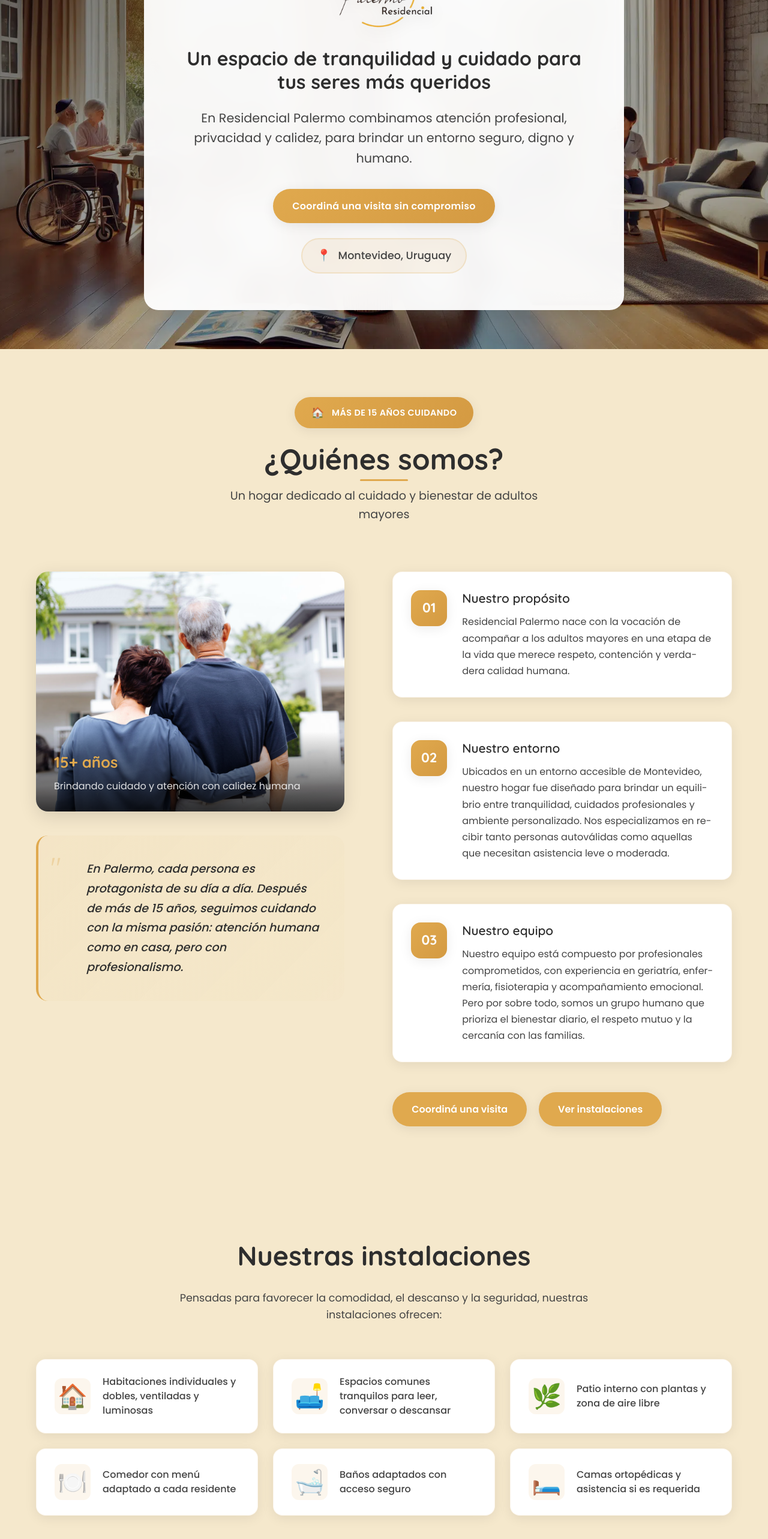
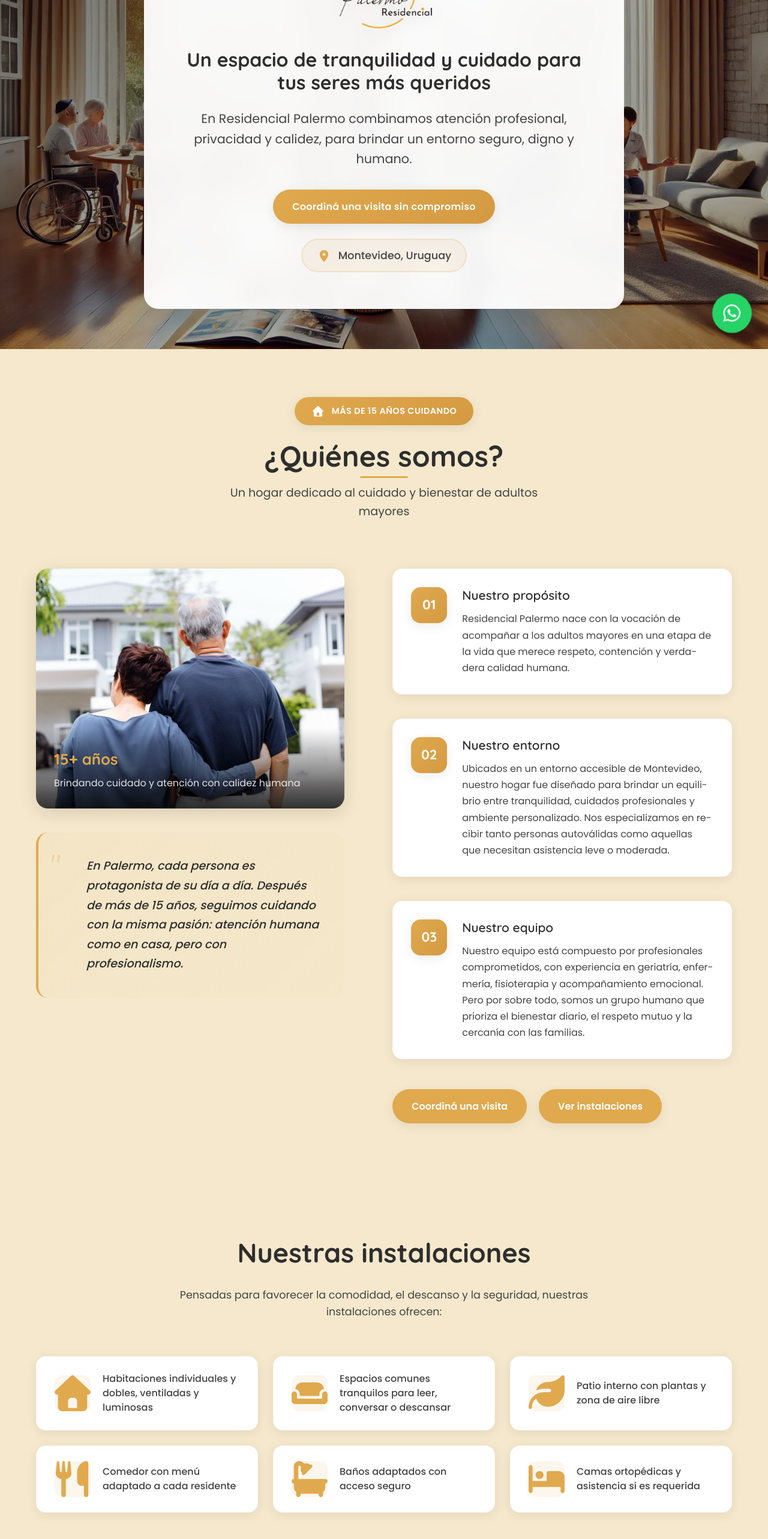
Before and after one commit to LatinGeek/residencial-palermo, a React (Create React App) app: page / in a window 1280 px wide. Shown: the part 218-2784 px from the top of the page at 60% size. Built offline with nearby package versions, Linux system fonts and the light colour scheme.

Commit message:
Whatsapp button & Replace emojis for icons

```diff
--- a/package.json
+++ b/package.json
@@ -4,6 +4,10 @@
   "private": true,
   "dependencies": {
     "@emailjs/browser": "^4.4.1",
+    "@fortawesome/fontawesome-free": "^7.0.1",
+    "@fortawesome/free-brands-svg-icons": "^7.0.1",
+    "@fortawesome/free-solid-svg-icons": "^7.0.1",
+    "@fortawesome/react-fontawesome": "^3.0.2",
     "@testing-library/dom": "^10.4.0",
     "@testing-library/jest-dom": "^6.6.3",
     "@testing-library/react": "^16.3.0",
--- a/src/App.css
+++ b/src/App.css
@@ -70,7 +70,7 @@
 
 .logo h1 {
   color: white;
-  font-size: 1.8rem;
+  font-size: 1.5rem;
   font-weight: 600;
   font-family: 'Quicksand', 'Nunito', 'DM Serif Display', serif;
 }
@@ -2436,3 +2436,63 @@
   font-size: 14px;
   font-weight: 500;
 }
+
+/* WhatsApp Floating Button */
+.whatsapp-float {
+  position: fixed;
+  width: 60px;
+  height: 60px;
+  bottom: 30px;
+  right: 30px;
+  background-color: #25D366;
+  color: white;
+  border-radius: 50px;
+  text-align: center;
+  font-size: 30px;
+  box-shadow: var(--medium-shadow);
+  z-index: 1000;
+  transition: all 0.3s ease;
+  display: flex;
+  align-items: center;
+  justify-content: center;
+  text-decoration: none;
+  animation: pulse 2s infinite;
+}
+
+.whatsapp-float:hover {
+  background-color: #20BD5F;
+  transform: scale(1.1);
+  box-shadow: var(--strong-shadow);
+}
+
+.whatsapp-float:focus {
+  outline: 2px solid var(--primary-orange);
+  outline-offset: 2px;
+}
+
+.whatsapp-icon {
+  color: white;
+}
+
+@keyframes pulse {
+  0% {
+    transform: scale(1);
+  }
+  50% {
+    transform: scale(1.1);
+  }
+  100% {
+    transform: scale(1);
+  }
+}
+
+/* Responsive adjustments for WhatsApp button */
+@media (max-width: 1024px) {
+  .whatsapp-float {
+    width: 50px;
+    height: 50px;
+    font-size: 24px;
+    bottom: 20px;
+    right: 20px;
+  }
+}
--- a/src/App.js
+++ b/src/App.js
@@ -1,5 +1,8 @@
 import React, { useState, useEffect } from 'react';
 import emailjs from '@emailjs/browser';
+import { FontAwesomeIcon } from '@fortawesome/react-fontawesome';
+import { faMapMarkerAlt, faHome, faCouch, faLeaf, faUtensils, faBath, faBed, faUserMd, faPills, faHandsBubbles, faMusic, faMedkit, faBook, faBrain, faPhone, faClock, faEnvelope, faCheckCircle, faExclamationTriangle, faHourglass, faArrowRight, faSearch, faTimes, faChevronLeft, faChevronRight } from '@fortawesome/free-solid-svg-icons';
+import { faWhatsapp } from '@fortawesome/free-brands-svg-icons';
 import './App.css';
 
 function App() {
@@ -232,7 +235,7 @@
       <header className={`header ${isScrolled ? 'scrolled' : ''}`}>
         <div className="container">
           <div className="logo">
-            <h1>Palermo</h1>
+            <h1>Residencial Palermo</h1>
           </div>
 
           {/* Hamburger Menu Button */}
@@ -300,7 +303,7 @@
                 </div>
                 <div className="hero-location-row">
                   <div className="hero-location">
-                    <span className="location-icon">📍</span>
+                    <FontAwesomeIcon icon={faMapMarkerAlt} className="location-icon" />
                     <span>Montevideo, Uruguay</span>
                   </div>
                 </div>
@@ -313,7 +316,7 @@
           <div className="container">
             <div className="about-header-modern animate-on-scroll">
               <div className="about-badge-modern animate-item">
-                <span className="badge-icon">🏠</span>
+                <FontAwesomeIcon icon={faHome} className="badge-icon" />
                 <span>Más de 15 años cuidando</span>
               </div>
               <h2 className="animate-item">¿Quiénes somos?</h2>
@@ -388,27 +391,27 @@
             <p className="facilities-intro animate-on-scroll animate-item">Pensadas para favorecer la comodidad, el descanso y la seguridad, nuestras instalaciones ofrecen:</p>
             <div className="facilities-features animate-on-scroll">
               <div className="feature-item animate-item">
-                <span className="feature-icon">🏠</span>
+                <FontAwesomeIcon icon={faHome} className="feature-icon" />
                 <span>Habitaciones individuales y dobles, ventiladas y luminosas</span>
               </div>
               <div className="feature-item animate-item">
-                <span className="feature-icon">🛋️</span>
+                <FontAwesomeIcon icon={faCouch} className="feature-icon" />
                 <span>Espacios comunes tranquilos para leer, conversar o descansar</span>
               </div>
               <div className="feature-item animate-item">
-                <span className="feature-icon">🌿</span>
+                <FontAwesomeIcon icon={faLeaf} className="feature-icon" />
                 <span>Patio interno con plantas y zona de aire libre</span>
               </div>
               <div className="feature-item animate-item">
-                <span className="feature-icon">🍽️</span>
+                <FontAwesomeIcon icon={faUtensils} className="feature-icon" />
                 <span>Comedor con menú adaptado a cada residente</span>
               </div>
               <div className="feature-item animate-item">
-                <span className="feature-icon">🛁</span>
+                <FontAwesomeIcon icon={faBath} className="feature-icon" />
                 <span>Baños adaptados con acceso seguro</span>
               </div>
               <div className="feature-item animate-item">
-                <span className="feature-icon">🛏️</span>
+                <FontAwesomeIcon icon={faBed} className="feature-icon" />
                 <span>Camas ortopédicas y asistencia si es requerida</span>
               </div>
             </div>
@@ -417,7 +420,7 @@
                 <div key={index} className="gallery-item animate-item" onClick={() => openModal(index)}>
                   <img src={image.src} alt={image.alt} />
                   <div className="gallery-overlay">
-                    <span className="zoom-icon">🔍</span>
+                    <FontAwesomeIcon icon={faSearch} className="zoom-icon" />
                   </div>
                 </div>
               ))}
@@ -438,7 +441,7 @@
             <div className="services-grid animate-on-scroll">
               <div className="service-card animate-item">
                 <div className="service-icon-container">
-                  <span className="service-icon">👩‍⚕️</span>
+                  <FontAwesomeIcon icon={faUserMd} className="service-icon" />
                 </div>
                 <h3>Enfermería y supervisión médica</h3>
                 <p>Atención profesional las 24 horas con personal especializado en geriatría y cuidados médicos.</p>
@@ -446,7 +449,7 @@
 
               <div className="service-card animate-item">
                 <div className="service-icon-container">
-                  <span className="service-icon">🍴</span>
+                  <FontAwesomeIcon icon={faUtensils} className="service-icon" />
                 </div>
                 <h3>Alimentación casera adaptada</h3>
                 <p>Menús nutritivos y personalizados según las necesidades dietéticas de cada residente.</p>
@@ -454,7 +457,7 @@
 
               <div className="service-card animate-item">
                 <div className="service-icon-container">
-                  <span className="service-icon">💊</span>
+                  <FontAwesomeIcon icon={faPills} className="service-icon" />
                 </div>
                 <h3>Administración de medicación</h3>
                 <p>Control y administración segura de medicamentos con seguimiento profesional.</p>
@@ -462,7 +465,7 @@
 
               <div className="service-card animate-item">
                 <div className="service-icon-container">
-                  <span className="service-icon">🧼</span>
+                  <FontAwesomeIcon icon={faHandsBubbles} className="service-icon" />
                 </div>
                 <h3>Higiene diaria y asistencia</h3>
                 <p>Cuidado personal completo con respeto a la dignidad y privacidad de cada persona.</p>
@@ -470,7 +473,7 @@
 
               <div className="service-card animate-item">
                 <div className="service-icon-container">
-                  <span className="service-icon">🎵</span>
+                  <FontAwesomeIcon icon={faMusic} className="service-icon" />
                 </div>
                 <h3>Musicoterapia y estimulación</h3>
                 <p>Actividades cognitivas y terapia musical para mantener la mente activa y el bienestar emocional.</p>
@@ -478,7 +481,7 @@
 
               <div className="service-card animate-item">
                 <div className="service-icon-container">
-                  <span className="service-icon">🧘‍♀️</span>
+                  <FontAwesomeIcon icon={faMedkit} className="service-icon" />
                 </div>
                 <h3>Fisioterapia y movilidad</h3>
                 <p>Ejercicios adaptados y terapia física para mantener la movilidad y independencia.</p>
@@ -486,7 +489,7 @@
 
               <div className="service-card animate-item">
                 <div className="service-icon-container">
-                  <span className="service-icon">📖</span>
+                  <FontAwesomeIcon icon={faBook} className="service-icon" />
                 </div>
                 <h3>Actividades recreativas</h3>
                 <p>Programas de entretenimiento y socialización adaptados a los intereses de cada residente.</p>
@@ -494,7 +497,7 @@
 
               <div className="service-card animate-item">
                 <div className="service-icon-container">
-                  <span className="service-icon">🧠</span>
+                  <FontAwesomeIcon icon={faBrain} className="service-icon" />
                 </div>
                 <h3>Acompañamiento emocional</h3>
                 <p>Apoyo psicológico y conversación activa para mantener el bienestar mental y social.</p>
@@ -502,7 +505,7 @@
 
               <div className="service-card animate-item">
                 <div className="service-icon-container">
-                  <span className="service-icon">📞</span>
+                  <FontAwesomeIcon icon={faPhone} className="service-icon" />
                 </div>
                 <h3>Contacto fluido con la familia</h3>
                 <p>Comunicación constante y transparente con familiares sobre el cuidado y bienestar.</p>
@@ -547,7 +550,7 @@
             <div className="benefits-grid animate-on-scroll">
               <div className="benefit-card animate-item">
                 <div className="benefit-icon-container">
-                  <span className="benefit-icon">🏡</span>
+                  <FontAwesomeIcon icon={faHome} className="benefit-icon" />
                 </div>
                 <h3>Entorno silencioso y armonioso</h3>
                 <p>Espacios diseñados para la tranquilidad, donde cada rincón respira paz y serenidad para el descanso pleno.</p>
@@ -555,7 +558,7 @@
 
               <div className="benefit-card animate-item">
                 <div className="benefit-icon-container">
-                  <span className="benefit-icon">👥</span>
+                  <FontAwesomeIcon icon={faUserMd} className="benefit-icon" />
                 </div>
                 <h3>Atención cercana y con seguimiento</h3>
                 <p>Cuidado personalizado con seguimiento continuo de cada residente por nuestro equipo profesional.</p>
@@ -563,7 +566,7 @@
 
               <div className="benefit-card animate-item">
                 <div className="benefit-icon-container">
-                  <span className="benefit-icon">🎯</span>
+                  <FontAwesomeIcon icon={faCheckCircle} className="benefit-icon" />
                 </div>
                 <h3>Plan de actividades suaves y adaptadas</h3>
                 <p>Programas diseñados específicamente para cada persona, respetando sus ritmos y preferencias individuales.</p>
@@ -571,7 +574,7 @@
 
               <div className="benefit-card animate-item">
                 <div className="benefit-icon-container">
-                  <span className="benefit-icon">💬</span>
+                  <FontAwesomeIcon icon={faPhone} className="benefit-icon" />
                 </div>
                 <h3>Comunicación directa con la familia</h3>
                 <p>Mantenemos a las familias informadas con comunicación transparente y abierta sobre el bienestar de sus seres queridos.</p>
@@ -579,7 +582,7 @@
 
               <div className="benefit-card animate-item">
                 <div className="benefit-icon-container">
-                  <span className="benefit-icon">🕒</span>
+                  <FontAwesomeIcon icon={faClock} className="benefit-icon" />
                 </div>
                 <h3>Flexibilidad en visitas y rutinas</h3>
                 <p>Horarios adaptables que respetan las necesidades familiares y los hábitos de cada residente.</p>
@@ -587,7 +590,7 @@
 
               <div className="benefit-card animate-item">
                 <div className="benefit-icon-container">
-                  <span className="benefit-icon">🛡️</span>
+                  <FontAwesomeIcon icon={faCheckCircle} className="benefit-icon" />
                 </div>
                 <h3>Seguridad las 24 horas</h3>
                 <p>Supervisión constante y protocolos de seguridad que garantizan tranquilidad total para residentes y familias.</p>
@@ -647,7 +650,7 @@
               <div className="contact-info-section animate-on-scroll">
                 <div className="contact-info-cards">
                   <div className="contact-card animate-item">
-                    <div className="contact-icon">📍</div>
+                    <div className="contact-icon"><FontAwesomeIcon icon={faMapMarkerAlt} /></div>
                     <div className="contact-content">
                       <h4>Dirección</h4>
                       <p>Montevideo, Uruguay</p>
@@ -655,7 +658,7 @@
                   </div>
 
                   <div className="contact-card animate-item">
-                    <div className="contact-icon">📞</div>
+                    <div className="contact-icon"><FontAwesomeIcon icon={faPhone} /></div>
                     <div className="contact-content">
                       <h4>Teléfono / WhatsApp</h4>
                       <p>094 xxx xxx</p>
@@ -663,7 +666,7 @@
                   </div>
 
                   <div className="contact-card animate-item">
-                    <div className="contact-icon">🕒</div>
+                    <div className="contact-icon"><FontAwesomeIcon icon={faClock} /></div>
                     <div className="contact-content">
                       <h4>Horarios</h4>
                       <p>Lunes a viernes de 10 a 17 hs</p>
@@ -671,7 +674,7 @@
                   </div>
 
                   <div className="contact-card animate-item">
-                    <div className="contact-icon">✉️</div>
+                    <div className="contact-icon"><FontAwesomeIcon icon={faEnvelope} /></div>
                     <div className="contact-content">
                       <h4>Email</h4>
                       <p>contacto@residencialpalermo.com</p>
@@ -690,13 +693,13 @@
 
                     {submitStatus === 'success' && (
                       <div className="form-message success">
-                        <span>✅ ¡Gracias! Tu solicitud fue enviada exitosamente. Te contactaremos pronto para coordinar la visita.</span>
+                        <span><FontAwesomeIcon icon={faCheckCircle} /> ¡Gracias! Tu solicitud fue enviada exitosamente. Te contactaremos pronto para coordinar la visita.</span>
                       </div>
                     )}
 
                     {submitStatus === 'error' && (
                       <div className="form-message error">
-                        <span>❌ Hubo un error al enviar tu solicitud. Por favor, intentá nuevamente.</span>
+                        <span><FontAwesomeIcon icon={faExclamationTriangle} /> Hubo un error al enviar tu solicitud. Por favor, intentá nuevamente.</span>
                       </div>
                     )}
 
@@ -816,12 +819,12 @@
                       {isSubmitting ? (
                         <>
                           <span>Enviando...</span>
-                          <span className="btn-icon">⏳</span>
+                          <FontAwesomeIcon icon={faHourglass} className="btn-icon" />
                         </>
                       ) : (
                         <>
                           <span>Coordiná tu visita</span>
-                          <span className="btn-icon">→</span>
+                          <FontAwesomeIcon icon={faArrowRight} className="btn-icon" />
                         </>
                       )}
                     </button>
@@ -838,9 +841,9 @@
           <div className="footer-content">
             <div className="footer-info">
               <h3>Residencial Palermo</h3>
-              <p>📍 Montevideo, Uruguay</p>
-              <p>📞 Teléfono / WhatsApp: [09x xxx xxx]</p>
-              <p>🕒 Lunes a viernes de 10 a 17 hs</p>
+              <p><FontAwesomeIcon icon={faMapMarkerAlt} /> Montevideo, Uruguay</p>
+              <p><FontAwesomeIcon icon={faPhone} /> Teléfono / WhatsApp: [09x xxx xxx]</p>
+              <p><FontAwesomeIcon icon={faClock} /> Lunes a viernes de 10 a 17 hs</p>
             </div>
             <div className="footer-contact">
               <p>&copy; 2024 Residencial Palermo. Todos los derechos reservados.</p>
@@ -853,9 +856,9 @@
       {modalOpen && (
         <div className="modal-overlay" onClick={closeModal}>
           <div className="modal-content" onClick={(e) => e.stopPropagation()}>
-            <button className="modal-close" onClick={closeModal}>×</button>
-            <button className="modal-nav modal-prev" onClick={prevImage}>‹</button>
-            <button className="modal-nav modal-next" onClick={nextImage}>›</button>
+            <button className="modal-close" onClick={closeModal}><FontAwesomeIcon icon={faTimes} /></button>
+            <button className="modal-nav modal-prev" onClick={prevImage}><FontAwesomeIcon icon={faChevronLeft} /></button>
+            <button className="modal-nav modal-next" onClick={nextImage}><FontAwesomeIcon icon={faChevronRight} /></button>
             <div className="modal-image-container">
               <img
                 src={facilityImages[currentImageIndex].src}
@@ -871,6 +874,17 @@
           </div>
         </div>
       )}
+
+      {/* WhatsApp Floating Button */}
+      <a
+        href="https://wa.me/59894300386"
+        className="whatsapp-float"
+        target="_blank"
+        rel="noopener noreferrer"
+        aria-label="Contactar por WhatsApp"
+      >
+        <FontAwesomeIcon icon={faWhatsapp} className="whatsapp-icon" />
+      </a>
     </div>
   );
 }
```
Also changed, not shown: .claude/settings.local.json, 1 other file (tests, documents, lock files or other folders).
